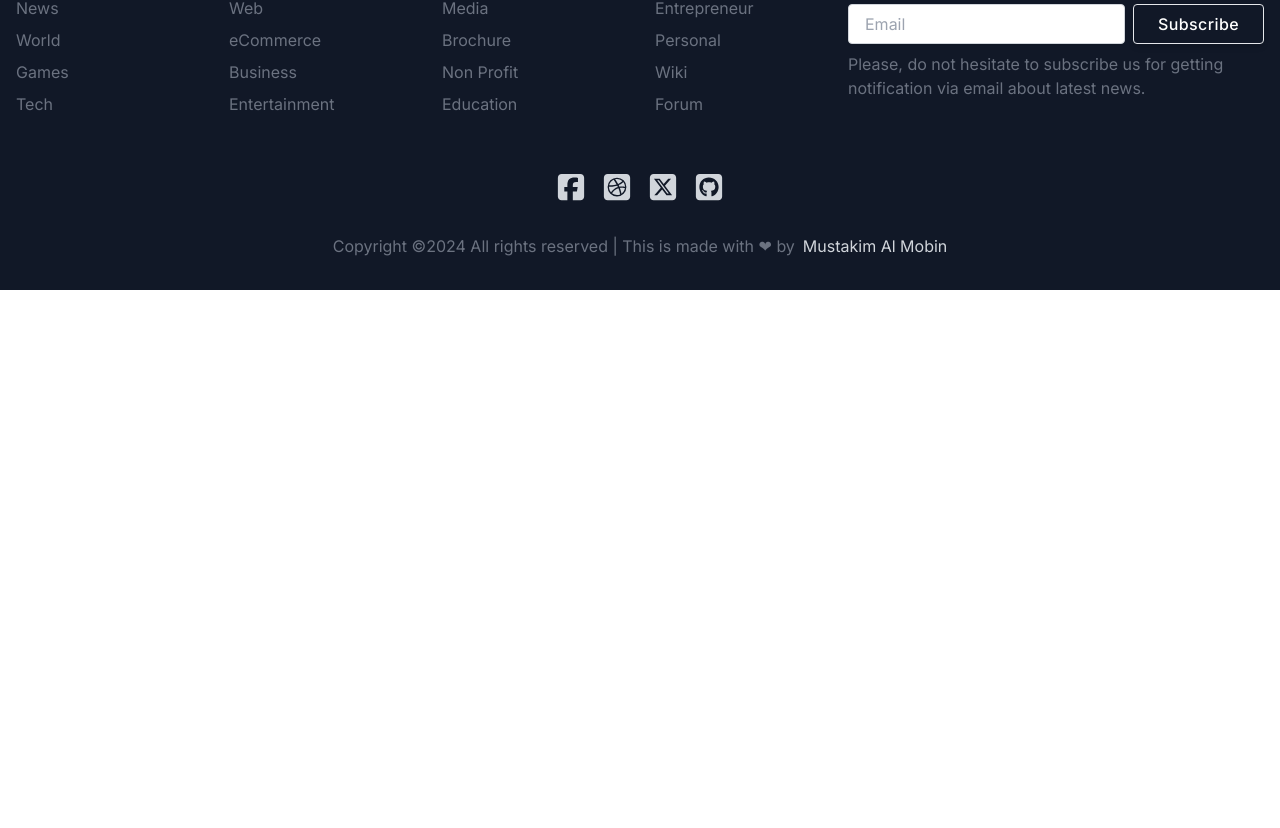
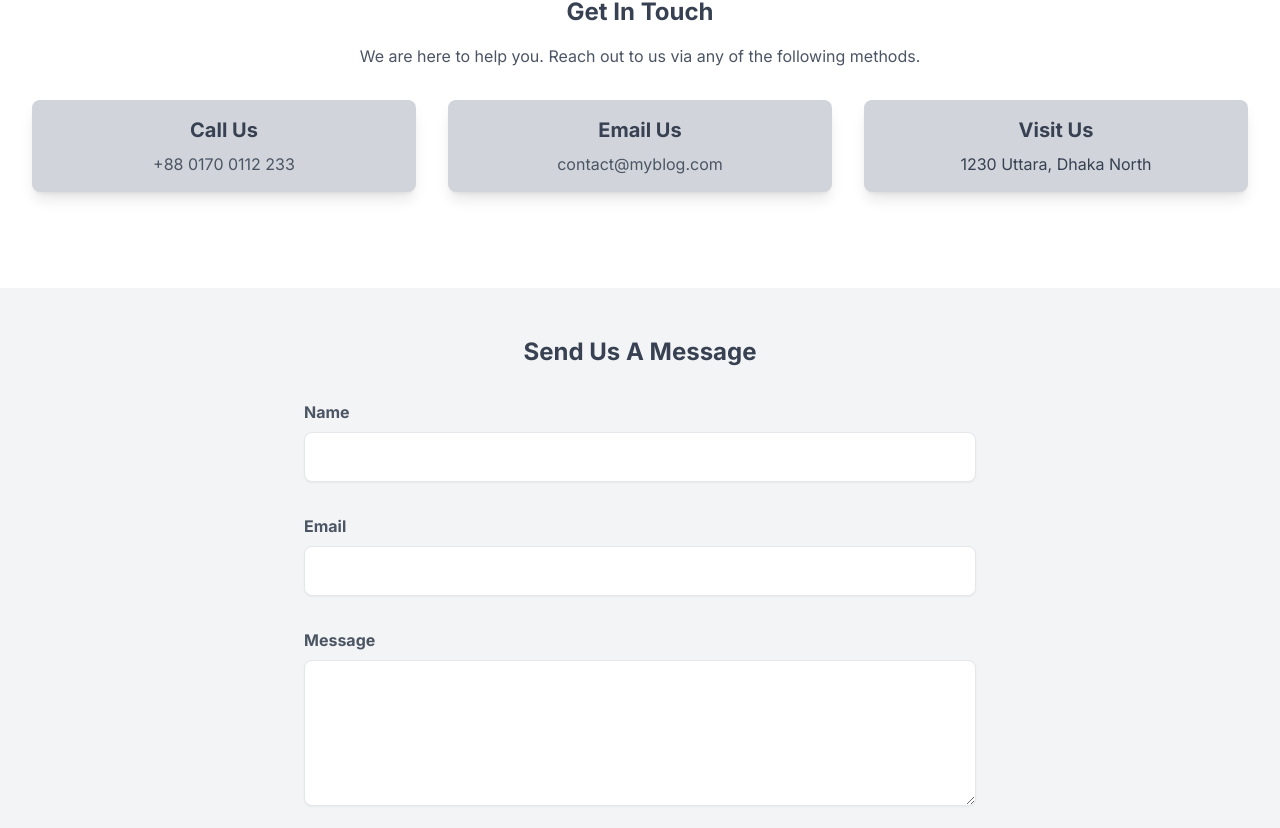
Before and after one commit to mamtn011/our-blog, a Next.js app: page /contact in a window 1280 px wide. Shown: the part 472-1300 px from the top of the page. Before the commit the page ends 800 px from the top, so only its background shows below. Built offline with nearby package versions, Linux system fonts and the light colour scheme; no server answers.

Commit message:
completed contact page

```diff
--- a/src/app/blogs/[id]/page.js
+++ b/src/app/blogs/[id]/page.js
@@ -1,9 +1,11 @@
 import Banner from "@/components/shared/Banner";
+import BlogSingle from "@/components/blogs/BlogSingle";
 
 const BlogSinglePage = () => {
   return (
     <div>
       <Banner pageName="Blog" />
+      <BlogSingle />
     </div>
   );
 };
--- a/src/app/contact/page.js
+++ b/src/app/contact/page.js
@@ -3,6 +3,74 @@ const ContactPage = () => {
   return (
     <div>
       <Banner pageName="Contact" />
+      {/* contact info  */}
+      <div className="max-w-7xl my-12 px-4 mx-auto">
+        <div class="text-center py-12 px-4">
+          <h2 class="text-2xl font-bold text-gray-700">Get In Touch</h2>
+          <p class="mt-4 text-gray-600 max-w-2xl mx-auto">
+            We are here to help you. Reach out to us via any of the following
+            methods.
+          </p>
+          <div class="grid grid-cols-1 sm:grid-cols-2 md:grid-cols-3 gap-8 mt-8 animate-fadeIn">
+            <div class="p-4 shadow-lg rounded-lg bg-gray-300 hover:bg-orange-500  transition-colors">
+              <h3 class="text-xl font-bold text-gray-700">Call Us</h3>
+              <p class="text-gray-600 mt-2">+88 0170 0112 233</p>
+            </div>
+            <div class="p-4 shadow-lg rounded-lg bg-gray-300 hover:bg-orange-500  transition-colors">
+              <h3 class="text-xl font-bold text-gray-700">Email Us</h3>
+              <p class="text-gray-600 mt-2">contact@myblog.com</p>
+            </div>
+            <div class="p-4 shadow-lg rounded-lg bg-gray-300 hover:bg-orange-500 transition-colors">
+              <h3 class="text-xl font-bold text-gray-700">Visit Us</h3>
+              <p class="text-gray-700 mt-2">1230 Uttara, Dhaka North</p>
+            </div>
+          </div>
+        </div>
+      </div>
+      {/* send message  */}
+      <div class="bg-gray-100 py-12 px-4">
+        <h2 class="text-2xl font-bold text-center text-gray-700">
+          Send Us A Message
+        </h2>
+        <form class="max-w-2xl mx-auto mt-8 space-y-8">
+          <div>
+            <label htmlFor="name" class="block text-gray-600 font-bold">
+              Name
+            </label>
+            <input
+              type="text"
+              id="name"
+              class="w-full mt-2 p-3 border rounded-lg shadow-sm focus:outline-none focus:ring-1 focus:ring-gray-300 transition"
+            />
+          </div>
+          <div>
+            <label htmlFor="email" class="block text-gray-600 font-bold">
+              Email
+            </label>
+            <input
+              type="email"
+              id="email"
+              class="w-full mt-2 p-3 border rounded-lg shadow-sm focus:outline-none focus:ring-1 focus:ring-gray-300 transition"
+            />
+          </div>
+          <div>
+            <label htmlFor="message" class="block text-gray-600 font-bold">
+              Message
+            </label>
+            <textarea
+              id="message"
+              rows="5"
+              class="w-full mt-2 p-3 border rounded-lg shadow-sm focus:outline-none focus:ring-1 focus:ring-gray-300 transition"
+            ></textarea>
+          </div>
+          <button
+            type="submit"
+            class="w-full bg-gray-300 border-2 border-white text-gray-900 py-3 rounded-lg shadow-lg hover:bg-orange-500 transition-colors"
+          >
+            Send Message
+          </button>
+        </form>
+      </div>
     </div>
   );
 };
--- /dev/null
+++ b/src/components/blogs/BlogSingle.js
@@ -0,0 +1,78 @@
+"use client";
+import { useEffect, useState } from "react";
+import { useBlogData } from "@/context/blogProvider";
+import { useParams } from "next/navigation";
+import { findBlogById } from "@/utils/blog";
+import Image from "next/image";
+import { FaCalendarCheck, FaUserTie } from "react-icons/fa6";
+import Sidebar from "./Sidebar";
+const BlogSingle = () => {
+  const [blogs, setBlogs] = useState(null);
+  const { data, error } = useBlogData();
+  const { id } = useParams();
+  useEffect(() => {
+    if (data) {
+      setBlogs(data);
+    }
+  }, [data]);
+
+  const blog = blogs && findBlogById(blogs, id);
+
+  return (
+    <div className="max-w-7xl mx-auto my-12 px-4 flex gap-4 flex-col lg:flex-row">
+      {blog && (
+        <>
+          <div className="lg:w-3/4 mx-auto">
+            {/* blog image  */}
+            <div>
+              <Image
+                src={blog?.image}
+                width={600}
+                height={480}
+                alt="blog"
+                className="w-full mx-auto rounded mt-2"
+              />
+            </div>
+            {/* blog title  */}
+            <h2 className="text-3xl font-bold mt-8 mb-4 text-gray-700">
+              {blog?.title}
+            </h2>
+            {/* author and published date  */}
+            <div className="mb-8 flex gap-4 flex-wrap">
+              <p className="inline-flex items-center text-gray-500">
+                <FaUserTie className="mr-2" />
+                {blog?.author}
+              </p>
+              <p className="inline-flex items-center text-gray-500">
+                <FaCalendarCheck className="mr-2" /> {blog?.published_date}
+              </p>
+            </div>
+            {/* blog content  */}
+            <p className="text-gray-700 mb-6">{blog?.content}</p>
+            {/* dummy text  */}
+            <p className="text-gray-700 mb-6">
+              Ipsum dolor sit amet consectetur, adipisicing elit. Labore
+              blanditiis omnis dolores, voluptatibus recusandae quaerat atque
+              nulla distinctio nam quidem obcaecati incidunt pariatur voluptatem
+              odio? Cumque sit quibusdam eligendi maxime omnis quidem
+              perspiciatis saepe tempore explicabo magnam officia dolorem,
+              voluptatum ad? Rerum temporibus accusantium consequatur totam
+              ratione iusto minus deserunt.
+            </p>
+            <p className="text-gray-700 mb-6">
+              Lorem ipsum dolor sit, amet consectetur adipisicing elit. Placeat
+              aperiam impedit illum rerum perspiciatis quos amet facilis
+              excepturi tempora explicabo? Rem dolorem iste impedit explicabo
+              incidunt praesentium quis! Corrupti, ad.
+            </p>
+          </div>
+          <div className="lg:w-1/3 xl:w-1/4">
+            <Sidebar blogs={blogs} />
+          </div>
+        </>
+      )}
+    </div>
+  );
+};
+
+export default BlogSingle;
--- a/src/components/common/Header.js
+++ b/src/components/common/Header.js
@@ -12,7 +12,7 @@ const Header = () => {
   const pathname = usePathname();
   const navItems = [
     { path: "/", label: "Home" },
-    { path: "/blogs", label: "Blog" },
+    { path: "/blogs", label: "Blogs" },
     { path: "/contact", label: "Contact" },
   ];
   return (
@@ -36,7 +36,7 @@ const Header = () => {
           ))}
         </ul>
         {/* menu social icons */}
-        <div className="text-white text-xl sm:hidden lg:flex gap-4 items-center">
+        <div className="text-white text-xl hidden md:flex gap-4 items-center">
           <SocialLinks />
         </div>
 
--- /dev/null
+++ b/src/config/secrets.js
@@ -0,0 +1,2 @@
+export const blogApi = process.env.API_URL;
+export const pageSize = process.env.BLOG_PER_PASE;
--- a/src/context/blogProvider.js
+++ b/src/context/blogProvider.js
@@ -1,9 +1,7 @@
 "use client";
 import { createContext, useState, useContext, useEffect } from "react";
 import { getBlogs } from "@/lib/blog";
-
 const BlogContext = createContext();
-
 export const BlogProvider = ({ children }) => {
   const [data, setData] = useState(null);
   const [error, setError] = useState(null);
@@ -35,7 +33,7 @@ export const BlogProvider = ({ children }) => {
 export const useBlogData = () => {
   const context = useContext(BlogContext);
   if (!context) {
-    throw new Error("useApi must be used within an ApiProvider");
+    throw new Error("Error in blog data provider!");
   }
   return context;
 };
--- a/src/lib/blog.js
+++ b/src/lib/blog.js
@@ -1,7 +1,9 @@
-const url = process.env.DB_URL || "http://localhost:5000/blogs";
+import { blogApi } from "@/config/secrets";
 export const getBlogs = async () => {
   try {
-    const res = await fetch("http://localhost:5000/blogs");
+    const res = await fetch(
+      blogApi || "https://mamtn011.github.io/our_garden/blog.json"
+    );
     const data = await res.json();
     return data;
   } catch (err) {
--- a/src/utils/blog.js
+++ b/src/utils/blog.js
@@ -11,3 +11,8 @@ export const filterBlogByPageSize = (blogs, pageNumber, pageSize) => {
   );
   return filteredBlogs;
 };
+
+export const findBlogById = (blogs, id) => {
+  const blog = blogs.find((blog) => blog.id === +id);
+  return blog;
+};
```
